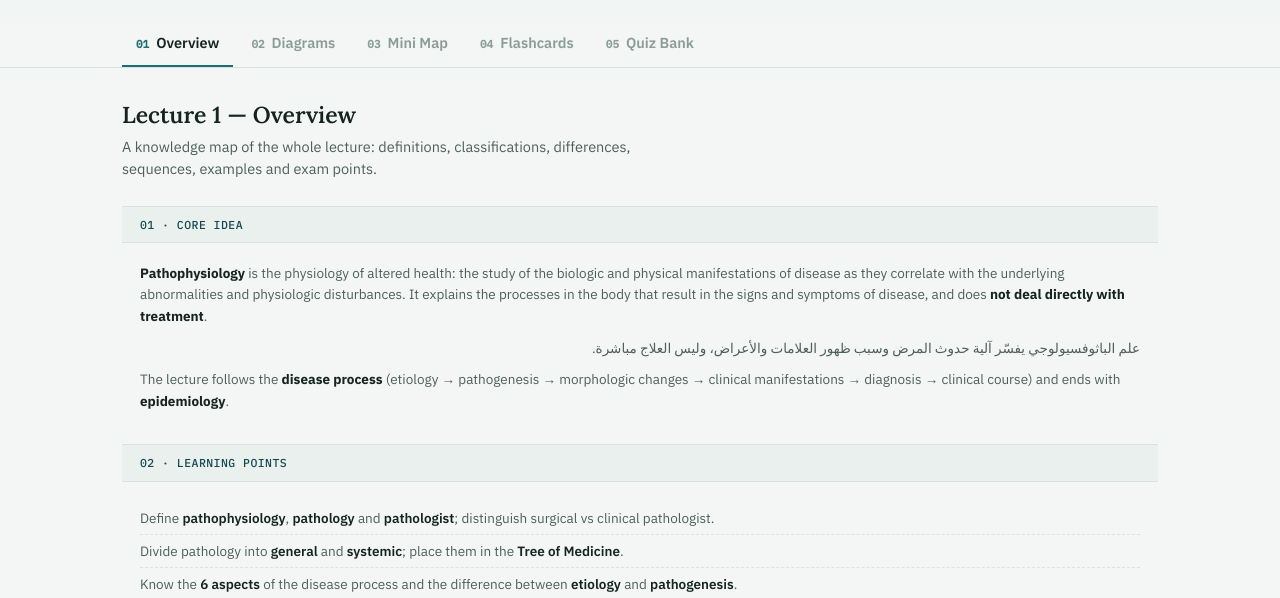
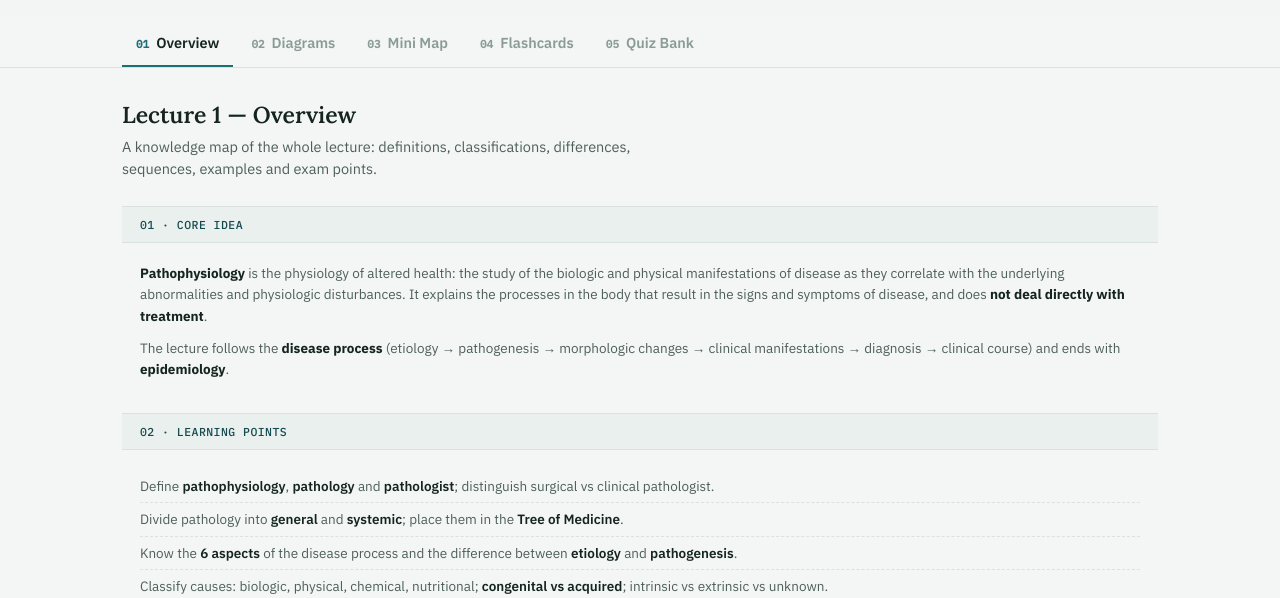
Before and after one commit to ANMARTAHA/Pathointro, a plain HTML site: page index.html in a window 1280 px wide. Shown: the part 178-776 px from the top of the page. Drawn offline with Linux system fonts and the light colour scheme.

Commit message:
Update index.html

```diff
--- a/index.html
+++ b/index.html
@@ -615,7 +615,6 @@
       <div class="ov-label">01 · Core Idea</div>
       <div class="ov-group wide" style="--tone:var(--teal)">
         <p class="ov-p"><b>Pathophysiology</b> is the physiology of altered health: the study of the biologic and physical manifestations of disease as they correlate with the underlying abnormalities and physiologic disturbances. It explains the processes in the body that result in the signs and symptoms of disease, and does <b>not deal directly with treatment</b>.</p>
-        <p class="ov-p" dir="rtl" style="text-align:right">علم الباثوفسيولوجي يفسّر آلية حدوث المرض وسبب ظهور العلامات والأعراض، وليس العلاج مباشرة.</p>
         <p class="ov-p">The lecture follows the <b>disease process</b> (etiology → pathogenesis → morphologic changes → clinical manifestations → diagnosis → clinical course) and ends with <b>epidemiology</b>.</p>
       </div>
 
```
